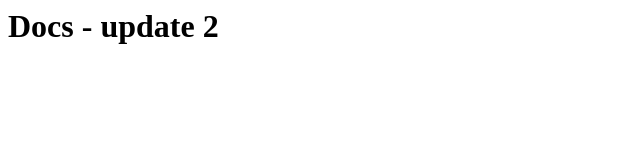
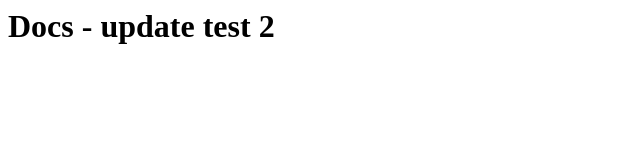
Before and after one commit to bazel-build-sandbox/bazel-build-sandbox.github.io, a plain HTML site: page 6/index.html in a window 1280 px wide. Shown: the whole page, without its empty margins (0-640 px from the left). Drawn offline with Linux system fonts and the light colour scheme.

Commit message:
Deploying docs for 6.0.0

```diff
--- a/6/index.html
+++ b/6/index.html
@@ -1,5 +1,5 @@
 <html>
   <body>
-    <h1>Docs - update 2</h1>
+    <h1>Docs - update test 2</h1>
   </body>
 </html>
```
